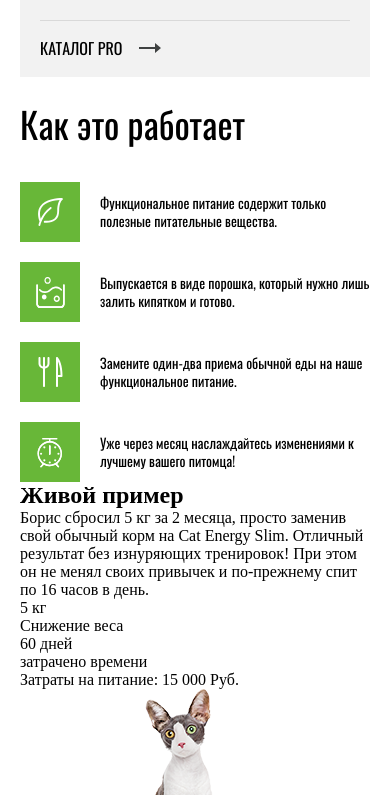
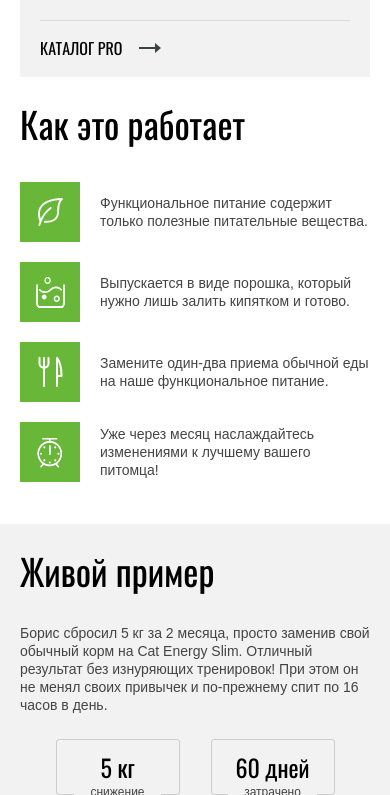
Before and after one commit to hlrgksdn/Adaptive-stud, a plain HTML site: page index.html in a window 390 px wide. Shown: the part 1205-2000 px from the top of the page. Drawn offline with Linux system fonts and the light colour scheme.

Commit message:
start creating example block mobile

```diff
--- a/index.html
+++ b/index.html
@@ -84,17 +84,17 @@
         </ul>
       </section>
 
-      <section class="example page-main__wrapper">
+      <section class="example example__wrapper">
         <h2 class="example__title title">Живой пример</h2>
         <p class="example__description description">Борис сбросил 5 кг за 2 месяца, просто заменив свой обычный корм на Cat Energy Slim. Отличный результат без изнуряющих тренировок! При этом он не менял своих привычек и по-прежнему спит по 16 часов в день. </p>
         <ul class="example__list">
           <li class="example__item">
             <p class="example__progress">5 кг</p>
-            <p class="example__action">Снижение веса</p>
+            <p class="example__action">Снижение <br> веса</p>
           </li>
           <li class="example__item">
             <p class="example__progress">60 дней</p>
-            <p class="example__action">затрачено времени</p>
+            <p class="example__action">затрачено <br> времени</p>
           </li>
         </ul>
         <p class="example__expenses">Затраты на питание: 15 000 Руб.</p>
--- a/scss/catalog-preview.scss
+++ b/scss/catalog-preview.scss
@@ -149,6 +149,7 @@
     width: 95%;
     margin-top: 22px;
     font-family: 'Arial';
+    color: $special-text-color;
     font-style: normal;
     font-size: 14px;
     line-height: 18px;
--- /dev/null
+++ b/scss/example.scss
@@ -0,0 +1,76 @@
+.example__wrapper{
+    margin: 0 -20px;
+    margin-top: 42px;
+    padding: 0 20px;
+    padding-top: 27px;
+    background-color: $basic-background-color;
+
+    @media(min-width:$tablet-width){
+        margin: 0 -30px;
+    }
+}
+
+.example__title{
+    font-family: 'Oswald';
+    font-weight: 400;
+    font-size: 36px;
+    line-height: 40px;
+}
+
+.example__description{
+    margin-top: 33px;
+    font-family: 'Arial';
+    color: $special-text-color;
+    font-size: 14px;
+    line-height: 18px;
+}
+
+.example__list{
+    display: flex;
+    justify-content: center;
+    gap: 31px;
+    margin-top: 25px;
+}
+
+.example__item{
+    position: relative;
+    display: flex;
+    flex-direction: column;
+    justify-content: center;
+    align-items:center;
+    width: 124px;
+    height: 56px;
+    border: 1px solid #cdcdcd;
+    border-radius: 3px;
+}
+
+.example__progress{
+    font-family: 'Oswald';
+    font-weight: 400;
+    font-size: 24px;
+    line-height: 24px;
+}
+
+.example__action{
+    position:absolute;
+    bottom: -16px;
+    padding: 0 16px;
+    color: $special-text-color;
+    font-family: 'Arial';
+    font-size: 12px;
+    line-height: 12px;
+    text-transform: lowercase;
+    text-align: center;
+    background-color: $basic-background-color;
+}
+
+.example__expenses{
+    margin-top: 34px;
+    font-family: 'Oswald';
+    font-weight: 400;
+    font-size: 14px;
+    line-height: 20px;
+    text-transform: uppercase;
+    text-align: center;
+
+}
--- a/scss/features.scss
+++ b/scss/features.scss
@@ -110,7 +110,8 @@
 
 .features-list__description{
     flex: 1;
-    font-family: 'Oswald';
+    font-family: 'Arial';
+    color: $special-text-color;
     font-weight: 400;
     font-size: 14px;
     line-height: 18px;
--- a/scss/style.scss
+++ b/scss/style.scss
@@ -111,3 +111,5 @@ img {
 @import "catalog-preview.scss";
 
 @import "features.scss";
+
+@import "example.scss";
```
Also changed, not shown: css/style.css, 1 other file.
